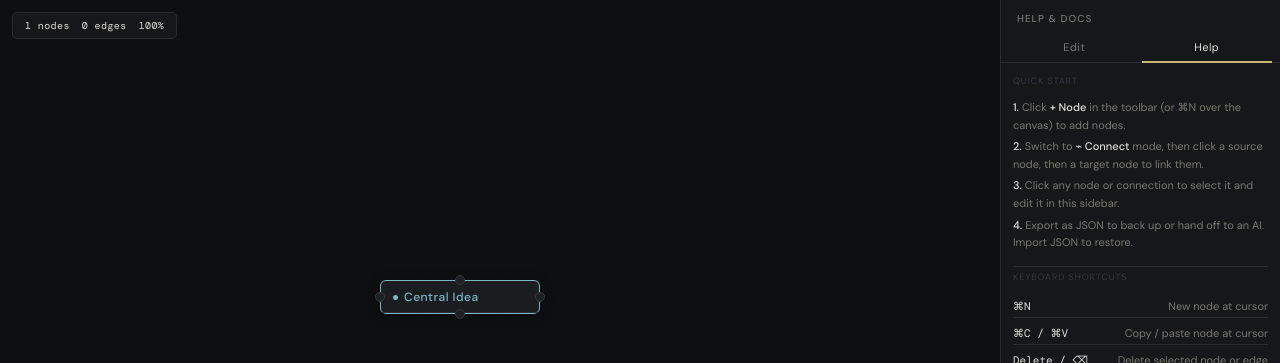
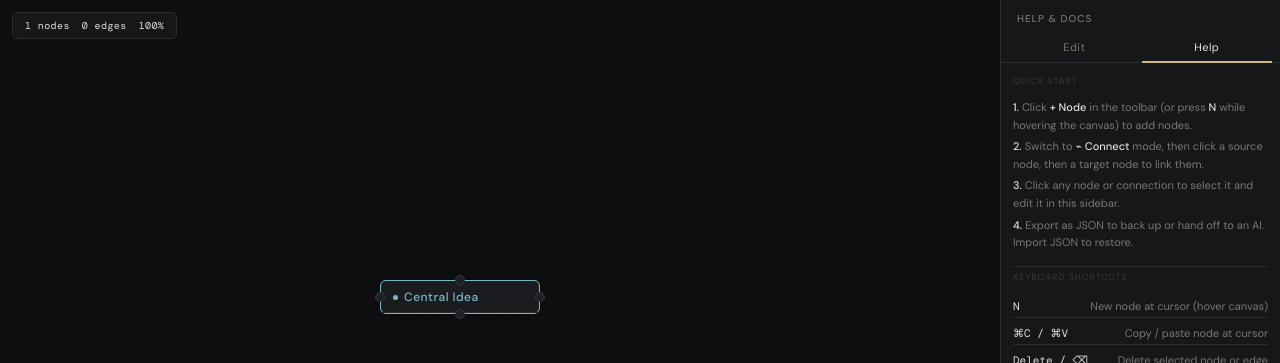
Before and after one commit to OmarK29/Node_Mind_Map, a React (Vite) app: page / in a window 1280 px wide. Both pictures are taken after a click on the button "Help". Shown: the top 363 px of the page. Built offline with nearby package versions, Linux system fonts and the light colour scheme; a web font is replaced by a local one.

Commit message:
command n fix to n

```diff
--- a/src/mindmap.jsx
+++ b/src/mindmap.jsx
@@ -485,7 +485,7 @@ export default function MindMap() {
       const mod = e.metaKey || e.ctrlKey;
       if (mod && e.key === "z" && !e.shiftKey) { e.preventDefault(); undo(); return; }
       if (mod && (e.key === "y" || (e.key === "z" && e.shiftKey))) { e.preventDefault(); redo(); return; }
-      if (mod && e.key === "n" && canvasHoveredRef.current && !e.target.matches("input,textarea")) {
+      if (e.key === "n" && !mod && canvasHoveredRef.current && !e.target.matches("input,textarea")) {
         e.preventDefault();
         const pos = mouseCanvasRef.current;
         const id = makeNodeId();
@@ -1014,7 +1014,7 @@ export default function MindMap() {
               <>
                 <div className="section-label" style={{ marginTop: 0, borderTop: "none", paddingTop: 0 }}>Quick start</div>
                 <div className="help-block">
-                  <div className="help-tip"><b>1.</b> Click <b>+ Node</b> in the toolbar (or ⌘N over the canvas) to add nodes.</div>
+                  <div className="help-tip"><b>1.</b> Click <b>+ Node</b> in the toolbar (or press <b>N</b> while hovering the canvas) to add nodes.</div>
                   <div className="help-tip"><b>2.</b> Switch to <b>⌁ Connect</b> mode, then click a source node, then a target node to link them.</div>
                   <div className="help-tip"><b>3.</b> Click any node or connection to select it and edit it in this sidebar.</div>
                   <div className="help-tip"><b>4.</b> Export as JSON to back up or hand off to an AI. Import JSON to restore.</div>
@@ -1023,7 +1023,7 @@ export default function MindMap() {
                 <div className="section-label">Keyboard shortcuts</div>
                 <div className="help-block">
                   {[
-                    ["⌘N", "New node at cursor"],
+                    ["N", "New node at cursor (hover canvas)"],
                     ["⌘C / ⌘V", "Copy / paste node at cursor"],
                     ["Delete / ⌫", "Delete selected node or edge"],
                     ["⌘Z", "Undo"],
```
